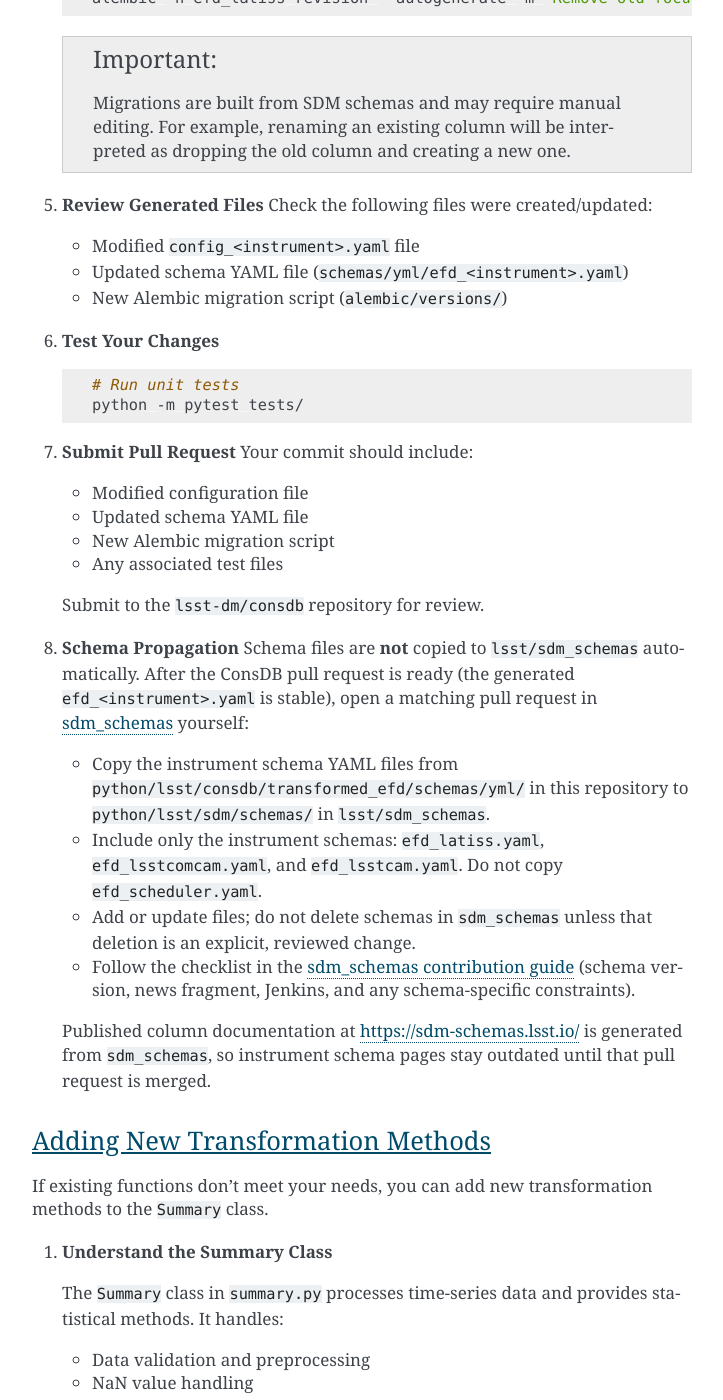
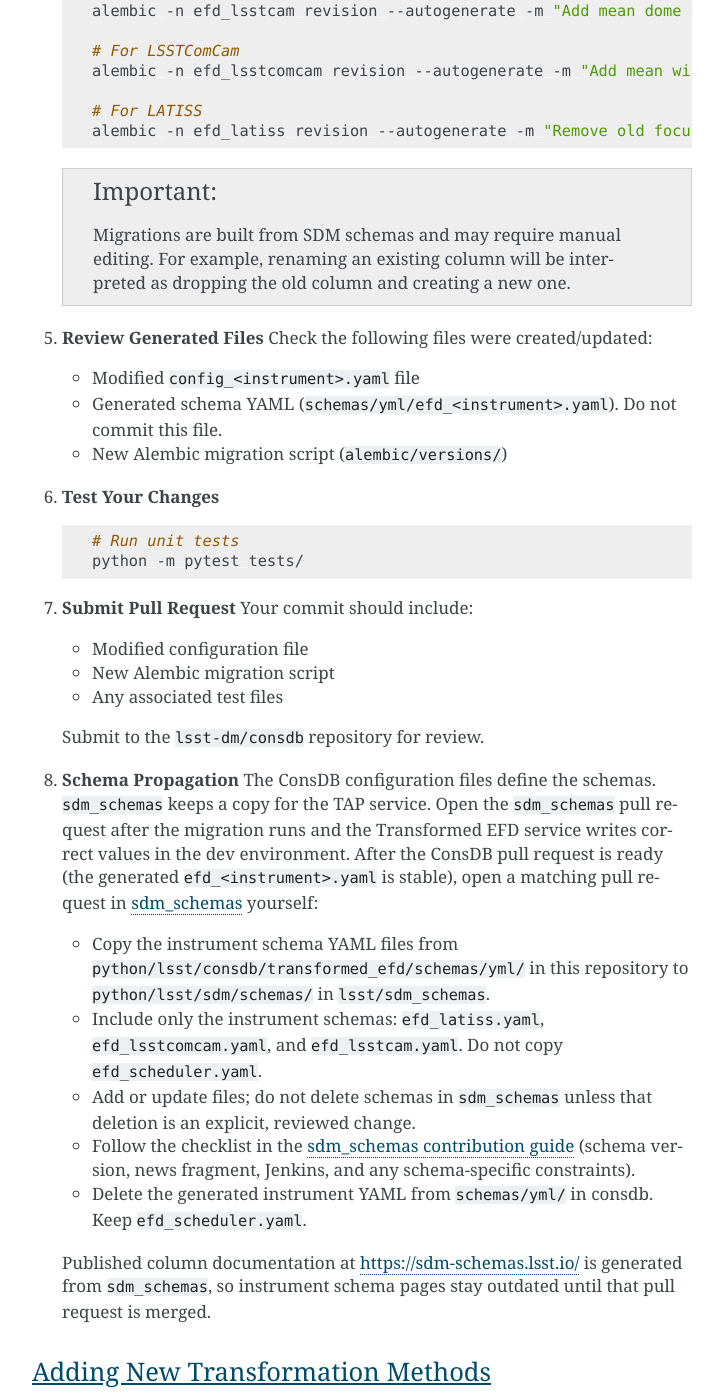
Before and after one commit to lsst-dm/consdb, a Sphinx documentation site: the page built from doc/contributor-guide/transformed-efd.rst, in a window 1280 px wide and 1400 px high, scrolled down 13821 px. Shown: the whole window, without its empty margins (388-1111 px from the left). Built offline with Sphinx 7.4.7, drawn with Linux system fonts in a browser that asks for light colours; some of the changed text lies outside the part shown.

Commit message:
Update documentation

```diff
--- a/doc/contributor-guide/transformed-efd.rst
+++ b/doc/contributor-guide/transformed-efd.rst
@@ -60,6 +60,8 @@ Quick Reference for Experienced Contributors
 .. code-block:: bash
 
    python ./python/lsst/consdb/transformed_efd/generate_schema_from_config.py --instrument latiss
+
+   Copy the generated file to ``$SDM_SCHEMAS_DIR/yml/``. Alembic reads the schema from there.
 
 4. **Create migration:**
 
@@ -551,6 +553,9 @@ Follow these steps to add or modify a transformed metric:
 
    Replace ``<your_instrument>`` with ``latiss``, ``lsstcomcam``, or ``lsstcam``.
 
+   Copy the generated file to ``$SDM_SCHEMAS_DIR/yml/``. Alembic reads the schema from there.
+   Set ``SDM_SCHEMAS_DIR`` to a local clone of ``lsst/sdm_schemas``. Use a work branch. Do not open a pull request yet.
+
    **Note**: The schema generation process automatically validates your configuration against the Pydantic models, so any configuration errors will be caught at this step.
 
 4. **Generate Alembic Migrations**
@@ -577,7 +582,7 @@ Follow these steps to add or modify a transformed metric:
    Check the following files were created/updated:
 
    - Modified ``config_<instrument>.yaml`` file
-   - Updated schema YAML file (``schemas/yml/efd_<instrument>.yaml``)
+   - Generated schema YAML (``schemas/yml/efd_<instrument>.yaml``). Do not commit this file.
    - New Alembic migration script (``alembic/versions/``)
 
 6. **Test Your Changes**
@@ -591,20 +596,20 @@ Follow these steps to add or modify a transformed metric:
    Your commit should include:
 
    - Modified configuration file
-   - Updated schema YAML file
    - New Alembic migration script
    - Any associated test files
 
    Submit to the ``lsst-dm/consdb`` repository for review.
 
 8. **Schema Propagation**
-   Schema files are **not** copied to ``lsst/sdm_schemas`` automatically.
+   The ConsDB configuration files define the schemas. ``sdm_schemas`` keeps a copy for the TAP service. Open the ``sdm_schemas`` pull request after the migration runs and the Transformed EFD service writes correct values in the dev environment.
    After the ConsDB pull request is ready (the generated ``efd_<instrument>.yaml`` is stable), open a matching pull request in `sdm_schemas <https://github.com/lsst/sdm_schemas>`__ yourself:
 
    - Copy the instrument schema YAML files from ``python/lsst/consdb/transformed_efd/schemas/yml/`` in this repository to ``python/lsst/sdm/schemas/`` in ``lsst/sdm_schemas``.
    - Include only the instrument schemas: ``efd_latiss.yaml``, ``efd_lsstcomcam.yaml``, and ``efd_lsstcam.yaml``. Do not copy ``efd_scheduler.yaml``.
    - Add or update files; do not delete schemas in ``sdm_schemas`` unless that deletion is an explicit, reviewed change.
    - Follow the checklist in the `sdm_schemas contribution guide <https://github.com/lsst/sdm_schemas/blob/main/CONTRIBUTING.md>`__ (schema version, news fragment, Jenkins, and any schema-specific constraints).
+   - Delete the generated instrument YAML from ``schemas/yml/`` in consdb. Keep ``efd_scheduler.yaml``.
 
    Published column documentation at https://sdm-schemas.lsst.io/ is generated from ``sdm_schemas``, so instrument schema pages stay outdated until that pull request is merged.
 
--- a/doc/developer-guide/transformed-efd.rst
+++ b/doc/developer-guide/transformed-efd.rst
@@ -1126,7 +1126,7 @@ Scenario 2: Adding Support for a New Instrument
 
    python ./python/lsst/consdb/transformed_efd/generate_schema_from_config.py --instrument newcam
 
-   Copy the generated ``efd_newcam.yaml`` into ``lsst/sdm_schemas`` (``python/lsst/sdm/schemas/``) in a separate pull request. Instrument schemas are not synced automatically.
+   Copy ``efd_newcam.yaml`` to ``$SDM_SCHEMAS_DIR/yml/`` before you create the migration. Do not commit it to consdb. Open the ``sdm_schemas`` pull request after dev tests pass. See the contributor guide, Schema Propagation.
 
 4. **Create Alembic migration:**
 
--- a/doc/user-guide/transformed-efd.rst
+++ b/doc/user-guide/transformed-efd.rst
@@ -82,7 +82,7 @@ The unpivoted tables were created to handle cases where there were too many colu
 
   .. note::
 
-     Science Data Models (published from ``lsst/sdm_schemas`` after the instrument YAML is submitted there; not synced automatically from ConsDB):
+     Science Data Models (column descriptions published by ``lsst/sdm_schemas``):
 
      - LATISS: https://sdm-schemas.lsst.io/efd_latiss.html
      - LSSTCam: https://sdm-schemas.lsst.io/efd_lsstcam.html
```
